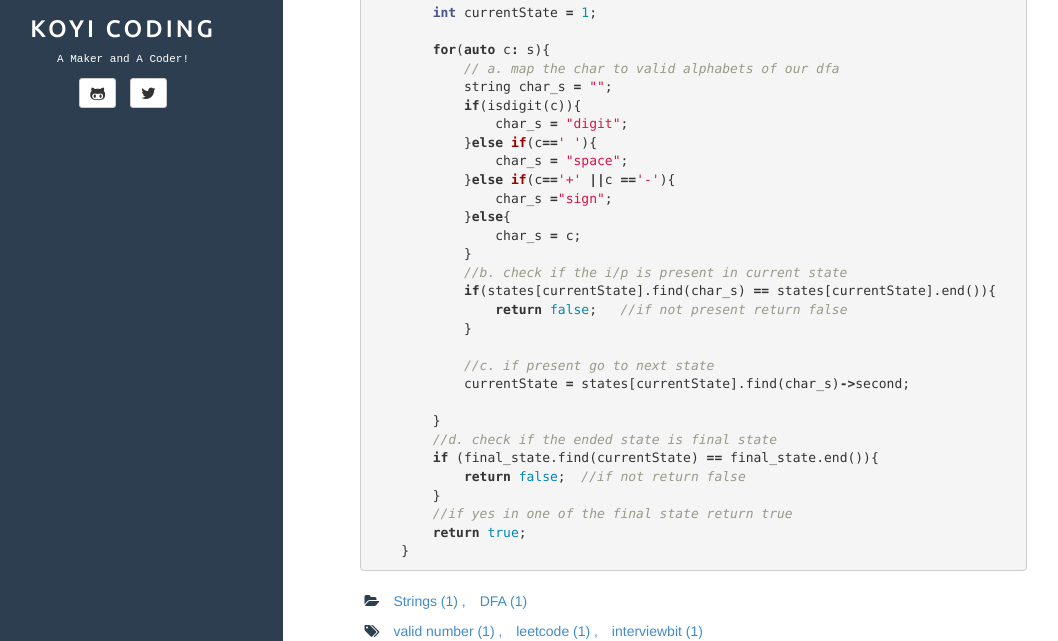
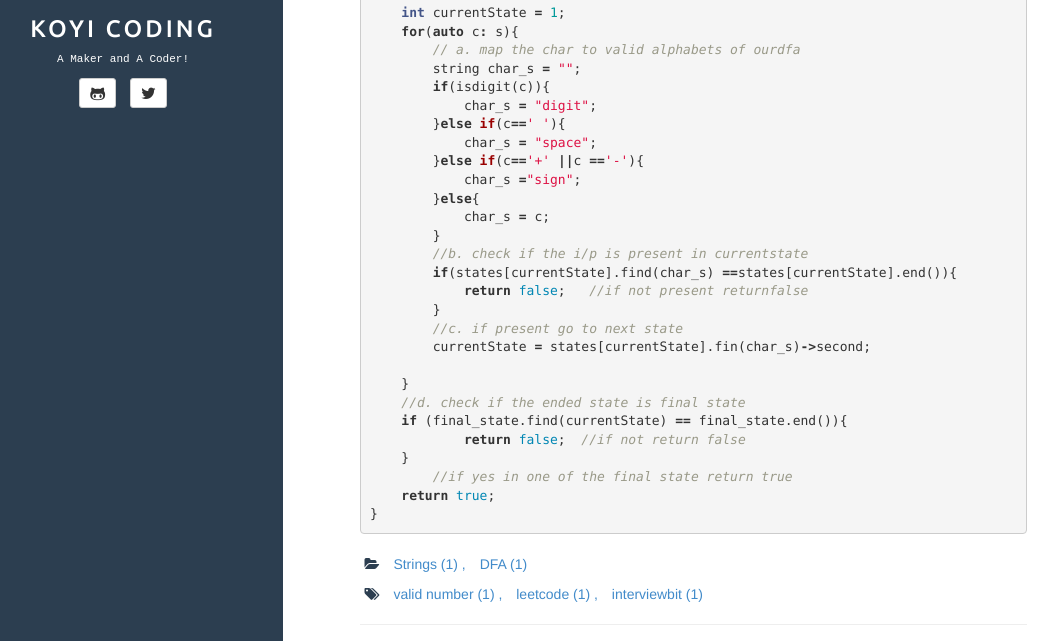
Before and after one commit to MadRajib/koyi_coding, a Jekyll site: the page built from _posts/2020-04-06-valid-string.md, in a window 1280 px wide and 900 px high, scrolled down 3504 px, cut to the strip 218-859 px from the top of the window. Shown: the whole strip, without its empty margins (37-1095 px from the left). Built offline with Jekyll 4.4.1, drawn with Linux system fonts in a browser that asks for light colours.

Commit message:
edited the code section of blog valid numbers

```diff
--- a/_posts/2020-04-06-valid-string.md
+++ b/_posts/2020-04-06-valid-string.md
@@ -167,40 +167,38 @@
     }
 
 
-        unordered_map<int,int> final_state;
-        final_state.insert({3,0});
-        final_state.insert({5,0});
-        final_state.insert({8,0});
-        final_state.insert({9,0});
+    unordered_map<int,int> final_state;
+    final_state.insert({3,0});
+    final_state.insert({5,0});
+    final_state.insert({8,0});
+    final_state.insert({9,0});
 
-        int currentState = 1;
+    int currentState = 1;
+    for(auto c: s){
+        // a. map the char to valid alphabets of ourdfa
+        string char_s = "";
+        if(isdigit(c)){
+            char_s = "digit";
+        }else if(c==' '){
+            char_s = "space";
+        }else if(c=='+' ||c =='-'){
+            char_s ="sign";
+        }else{
+            char_s = c;
+        }
+        //b. check if the i/p is present in currentstate
+        if(states[currentState].find(char_s) ==states[currentState].end()){
+            return false;   //if not present returnfalse
+        }
+        //c. if present go to next state
+        currentState = states[currentState].fin(char_s)->second;
 
-        for(auto c: s){
-            // a. map the char to valid alphabets of our dfa
-            string char_s = "";
-            if(isdigit(c)){
-                char_s = "digit";
-            }else if(c==' '){
-                char_s = "space";
-            }else if(c=='+' ||c =='-'){
-                char_s ="sign";
-            }else{
-                char_s = c;
-            }
-            //b. check if the i/p is present in current state
-            if(states[currentState].find(char_s) == states[currentState].end()){
-                return false;   //if not present return false
-            }
-
-            //c. if present go to next state
-            currentState = states[currentState].find(char_s)->second;
-
-        }
-        //d. check if the ended state is final state
-        if (final_state.find(currentState) == final_state.end()){
+    }
+    //d. check if the ended state is final state
+    if (final_state.find(currentState) == final_state.end()){
             return false;  //if not return false
-        }
+    }
         //if yes in one of the final state return true
-        return true;
-    }
+    return true;
+}
 {% endhighlight %}
```
Also changed, not shown: _includes/page.html (+2 -11 lines).
